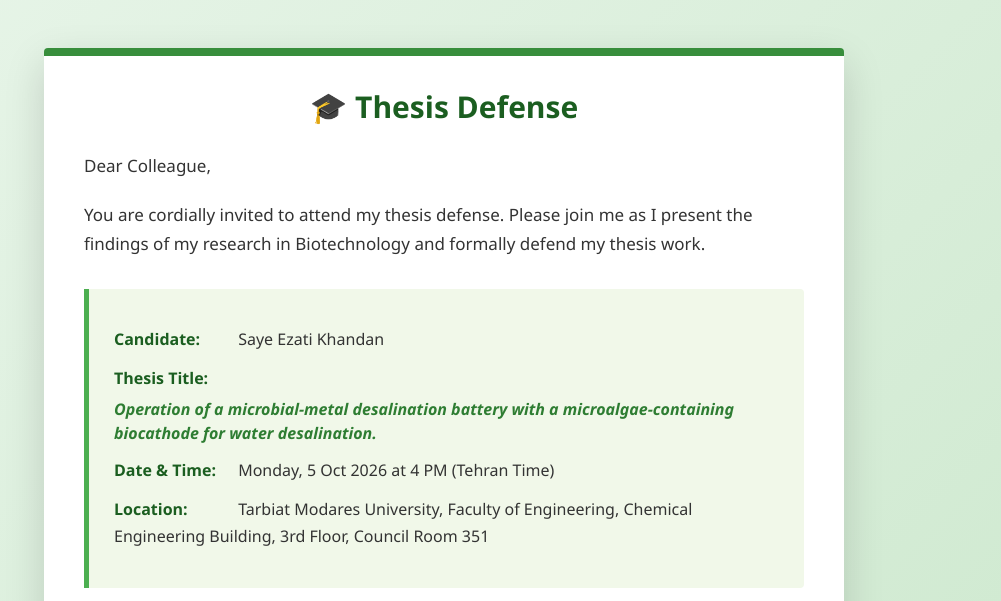
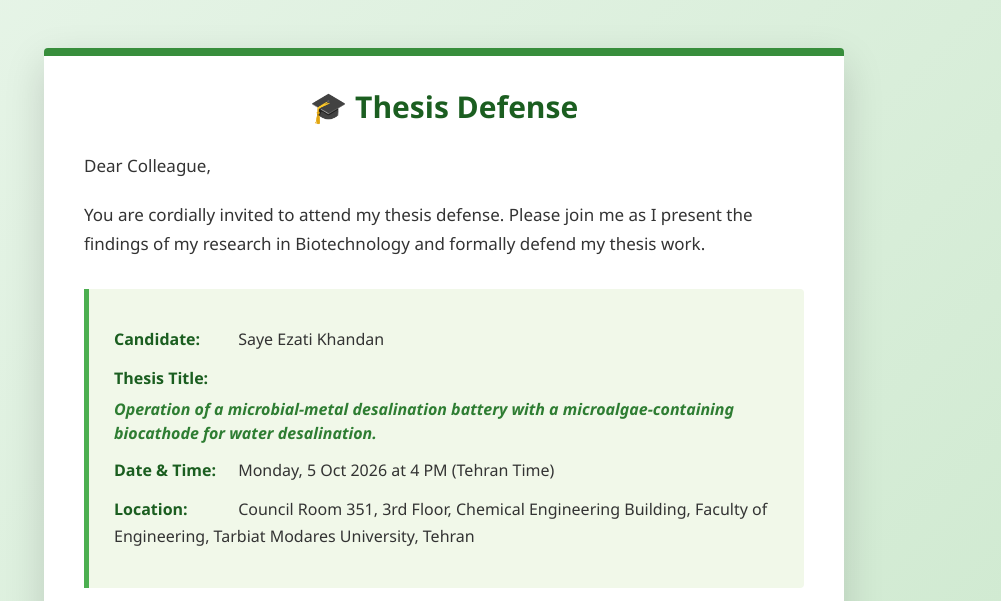
Before and after one commit to mehrshadmatinfarirancell/Saye-Invitation-to-Thesis-Defense, a plain HTML site: page index.html in a window 1280 px wide. Both pictures are taken after a click on the element 640 px from the left and 373 px from the top of the page. Shown: the top 601 px of the page, without its empty margins (206-1207 px from the left). Drawn offline with Linux system fonts and the light colour scheme.

Commit message:
Update index.htmladdress updated

```diff
--- a/index.html
+++ b/index.html
@@ -321,7 +321,7 @@
             <p><strong>Candidate:</strong> Saye Ezati Khandan</p>
             <p><strong>Thesis Title:</strong> <span class="thesis-title">Operation of a microbial-metal desalination battery with a microalgae-containing biocathode for water desalination.</span></p>
             <p><strong>Date & Time:</strong> Monday, 5 Oct 2026 at 4 PM (Tehran Time)</p>
-            <p><strong>Location:</strong> Tarbiat Modares University, Faculty of Engineering, Chemical Engineering Building, 3rd Floor, Council Room 351</p>
+            <p><strong>Location:</strong> Council Room 351, 3rd Floor, Chemical Engineering Building, Faculty of Engineering, Tarbiat Modares University, Tehran</p>
           </div>
 
           <div class="map-container">
```
